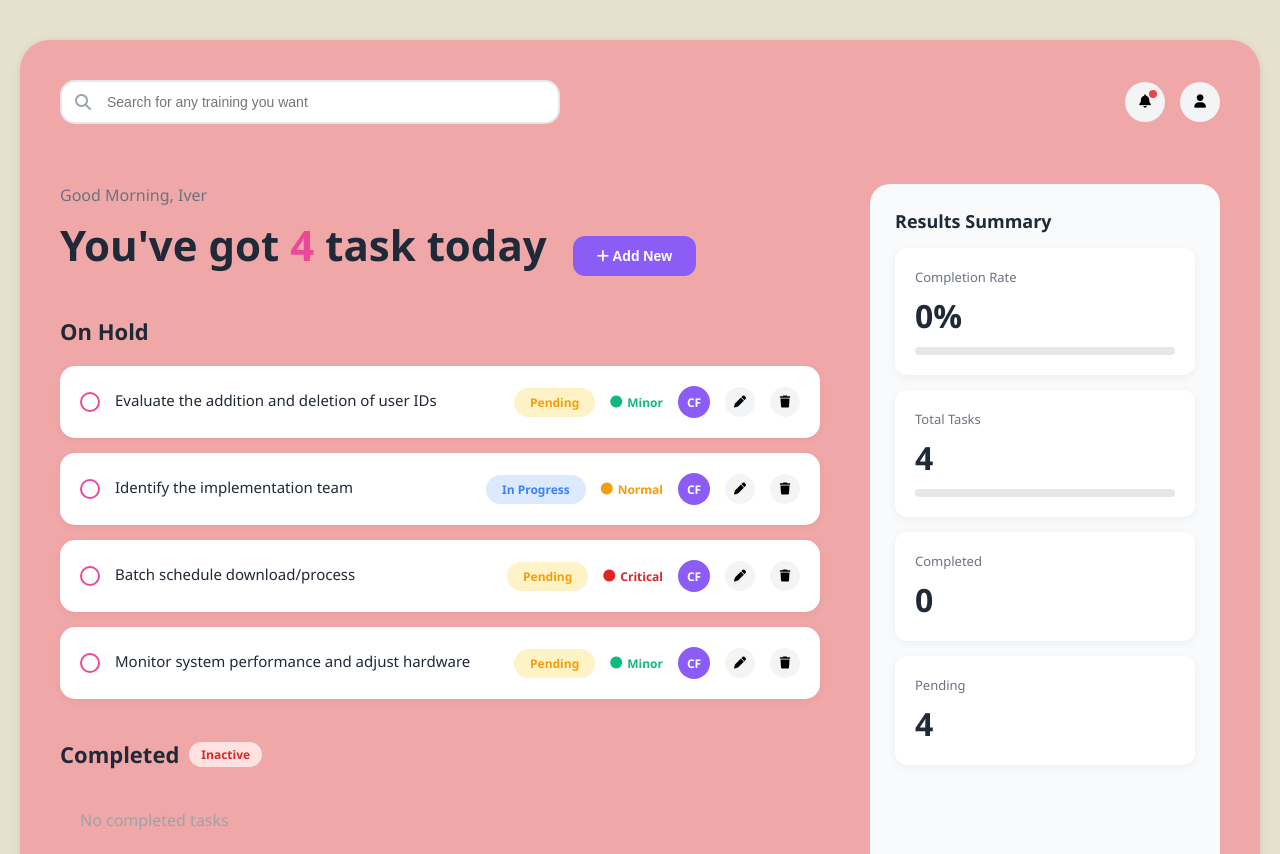
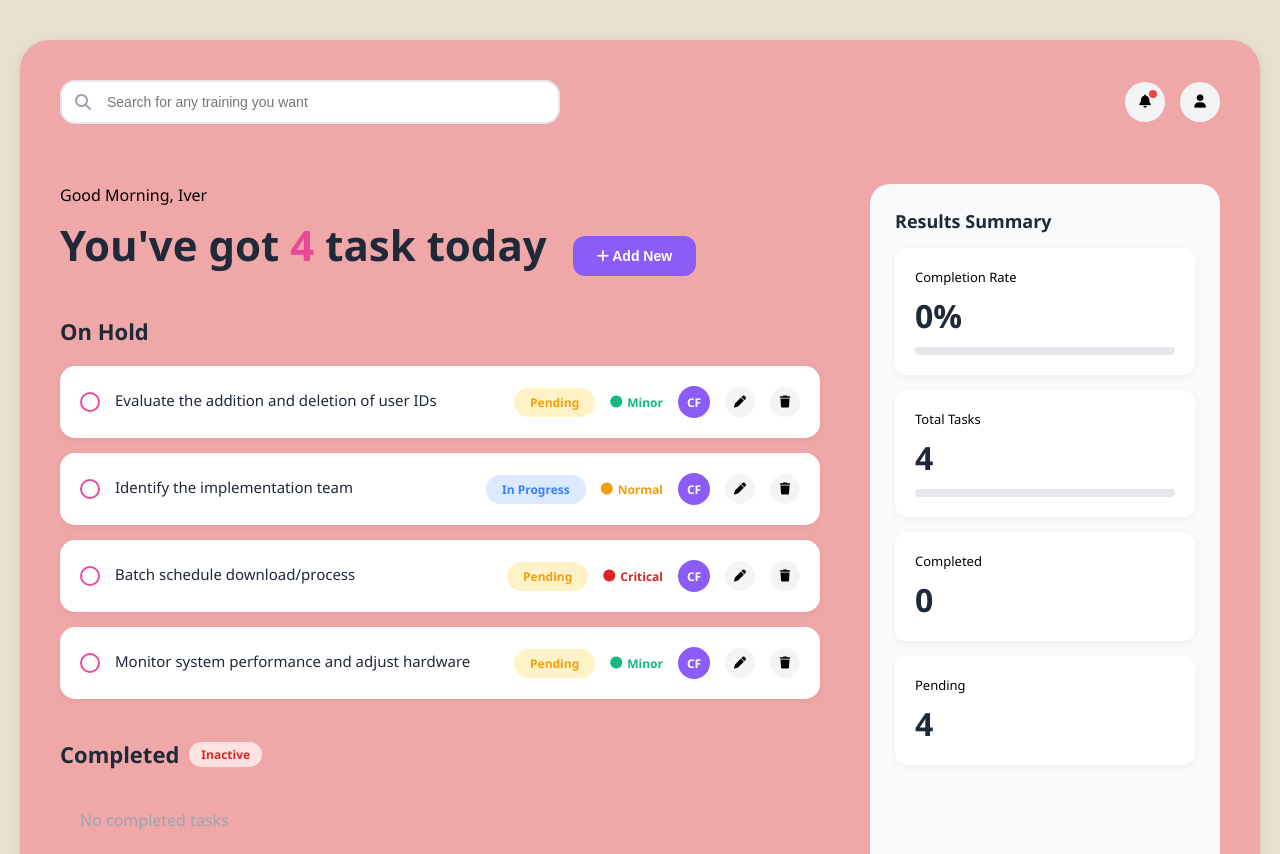
Before and after one commit to SalsMarrisiano/TaskList-Project, a plain HTML site: page index.html in a window 1280 px wide. Shown: the top 854 px of the page. Drawn offline with Linux system fonts and the light colour scheme.

Commit message:
Change text color to black in multiple styles

```diff
--- a/styles.css
+++ b/styles.css
@@ -103,7 +103,7 @@ body {
 
 .greeting {
     font-size: 16px;
-    color: #6b7280;
+    color: black;
     margin-bottom: 10px;
 }
 
@@ -308,7 +308,7 @@ body {
 
 .stat-label {
     font-size: 13px;
-    color: #6b7280;
+    color: black;
     margin-bottom: 8px;
 }
 
```
